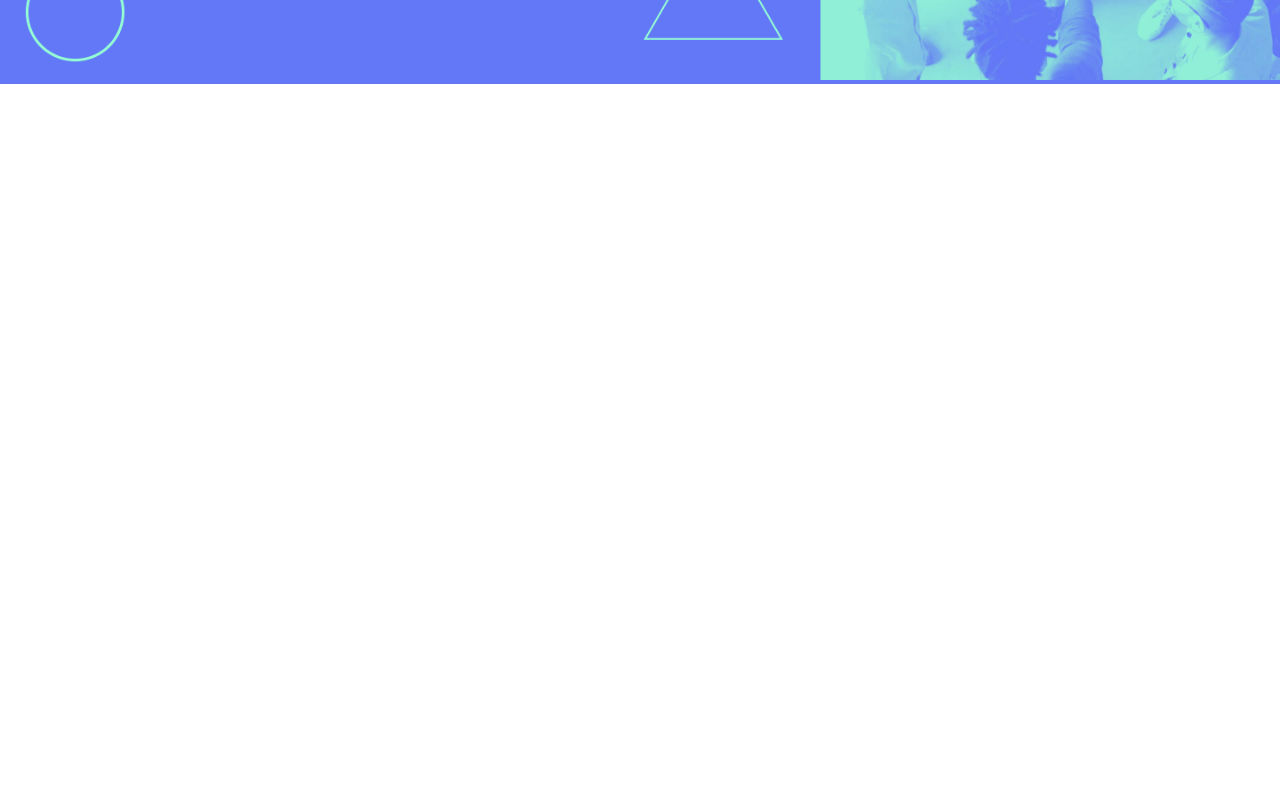
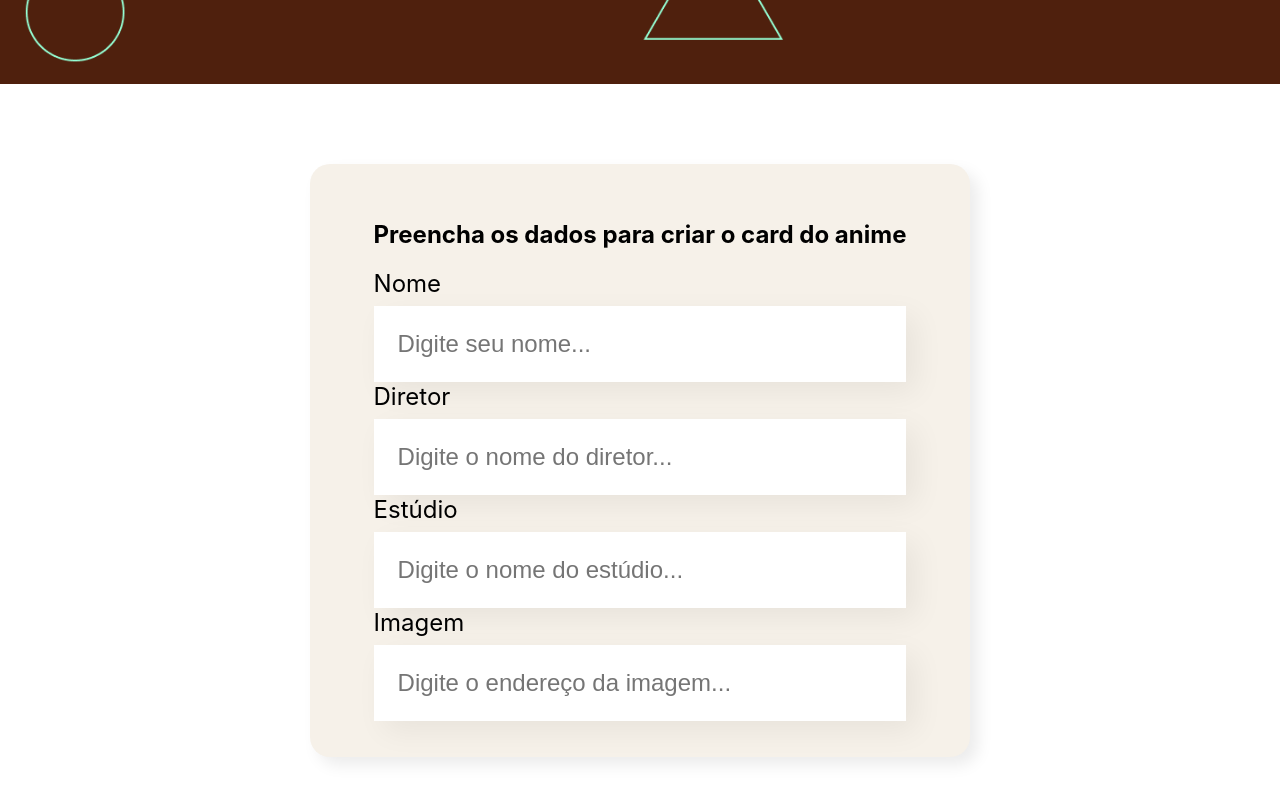
Before and after one commit to maisaolisilva/AnimeLago, a React (Create React App) app: page / in a window 1280 px wide. Shown: the part 414-1214 px from the top of the page. Before the commit the page ends 800 px from the top, so only its background shows below. Built offline with nearby package versions, Linux system fonts and the light colour scheme.

Commit message:
criação do componente CampoTexto e Formulario

```diff
--- a/src/App.js
+++ b/src/App.js
@@ -1,10 +1,12 @@
-
-import Banner from './componentes/Banner';
+//Como o banner não possui um arquivo chamado "index.js" é necessário escrever o nome do arquivo a ser renderizado, fazendo com que fique Banner/Banner
+import Banner from './componentes/Banner/Banner';
+import Formulario from './componentes/Formulario';
 
 function App() {
   return (
     <div className="App">
       <Banner />
+      <Formulario />
     </div>
   );
 }
--- a/src/componentes/Banner.js
+++ b/src/componentes/Banner/Banner.js
@@ -1,5 +1,5 @@
 import './banner.css'
-import banner from '../imagens/banner.png';
+import banner from '../../imagens/HeaderHeader_total.png';
 function Banner() {
     return (
         <header className='banner'>
--- a/src/componentes/banner.css
+++ b/src/componentes/Banner/banner.css
@@ -1,5 +1,5 @@
 .banner {
-    background-color: #6278F7;
+    background-color: #4F200D;
     text-align: center;
 }
 
--- /dev/null
+++ b/src/componentes/CampoTexto/CampoTexto.css
@@ -0,0 +1,20 @@
+.campo-texto {
+    margin: 24 0;
+}
+
+.campo-texto label {
+    display: block;
+    margin-bottom: 8px;
+    font-size: 24px;
+}
+
+.campo-texto input {
+    background-color: #FFFFFF;
+    box-shadow: 10px 10px 30px rgba(0, 0, 0, 0.06);
+    width: 100%;
+    border: none;
+    font-size: 24px;
+    padding: 24px;
+    box-sizing: border-box;
+
+}
--- /dev/null
+++ b/src/componentes/CampoTexto/index.js
@@ -0,0 +1,11 @@
+import './CampoTexto.css';
+const CampoTexto = (props) => {
+    return (
+        <div className='campo-texto'>
+            <label>{props.label}</label>
+            <input placeholder={`${props.placeholder}...`}/>
+        </div>
+    )
+}
+
+export default CampoTexto;
--- /dev/null
+++ b/src/componentes/Formulario/Formulario.css
@@ -0,0 +1,13 @@
+.formulario {
+    display: flex;
+    justify-content: center;
+    margin: 80px 0;
+}
+
+.formulario form {
+    max-width: 80%;
+    background-color: #F6F1E9;
+    border-radius: 20px;
+    padding: 36px 64px;
+    box-shadow: 8px 8px 16px rgba(0, 0, 0, 0.08);
+}
--- /dev/null
+++ b/src/componentes/Formulario/index.js
@@ -0,0 +1,18 @@
+import './Formulario.css';
+//automaticamente ele acessa o index.js da pasta CampoTexto
+import CampoTexto from '../CampoTexto';
+const Formulario = () => {
+    return (
+        <section className='formulario'>
+            <form>
+                <h2>Preencha os dados para criar o card do anime</h2>
+                <CampoTexto label="Nome" placeholder="Digite seu nome"/>
+                <CampoTexto label="Diretor" placeholder="Digite o nome do diretor"/>
+                <CampoTexto label="Estúdio" placeholder="Digite o nome do estúdio"/>
+                <CampoTexto label="Imagem" placeholder="Digite o endereço da imagem"/>
+            </form>
+        </section>
+    )
+}
+
+export default Formulario;
```
Also changed, not shown: src/imagens/HeaderHeader_total.png (added), src/imagens/banner.png (deleted).
